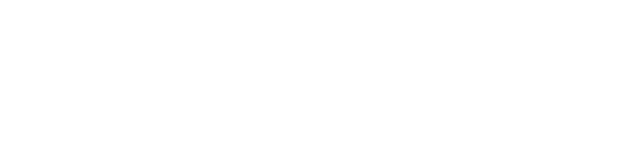
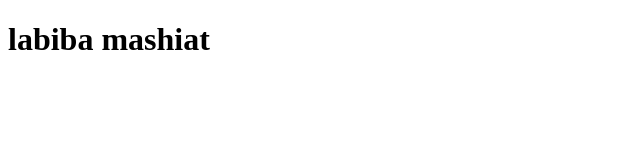
Before and after one commit to LabibaMashiat/my-first-repo, a plain HTML site: page index.html in a window 1280 px wide. Shown: the whole page, without its empty margins (0-640 px from the left). Drawn offline with Linux system fonts and the light colour scheme.

Commit message:
my git commit

```diff
--- a/index.html
+++ b/index.html
@@ -7,6 +7,6 @@
     <title>my first git html</title>
 </head>
 <body>
-
+    <h1>labiba mashiat</h1>
 </body>
 </html>
```
